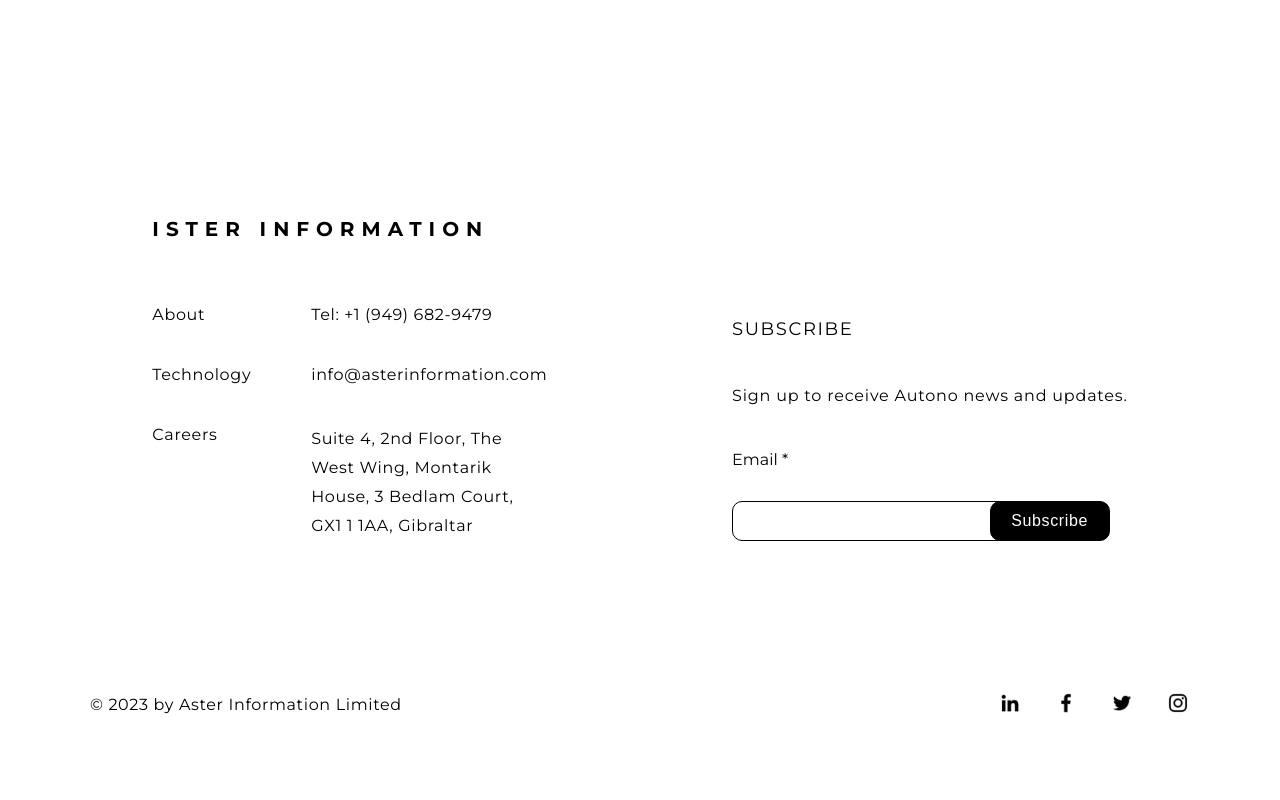
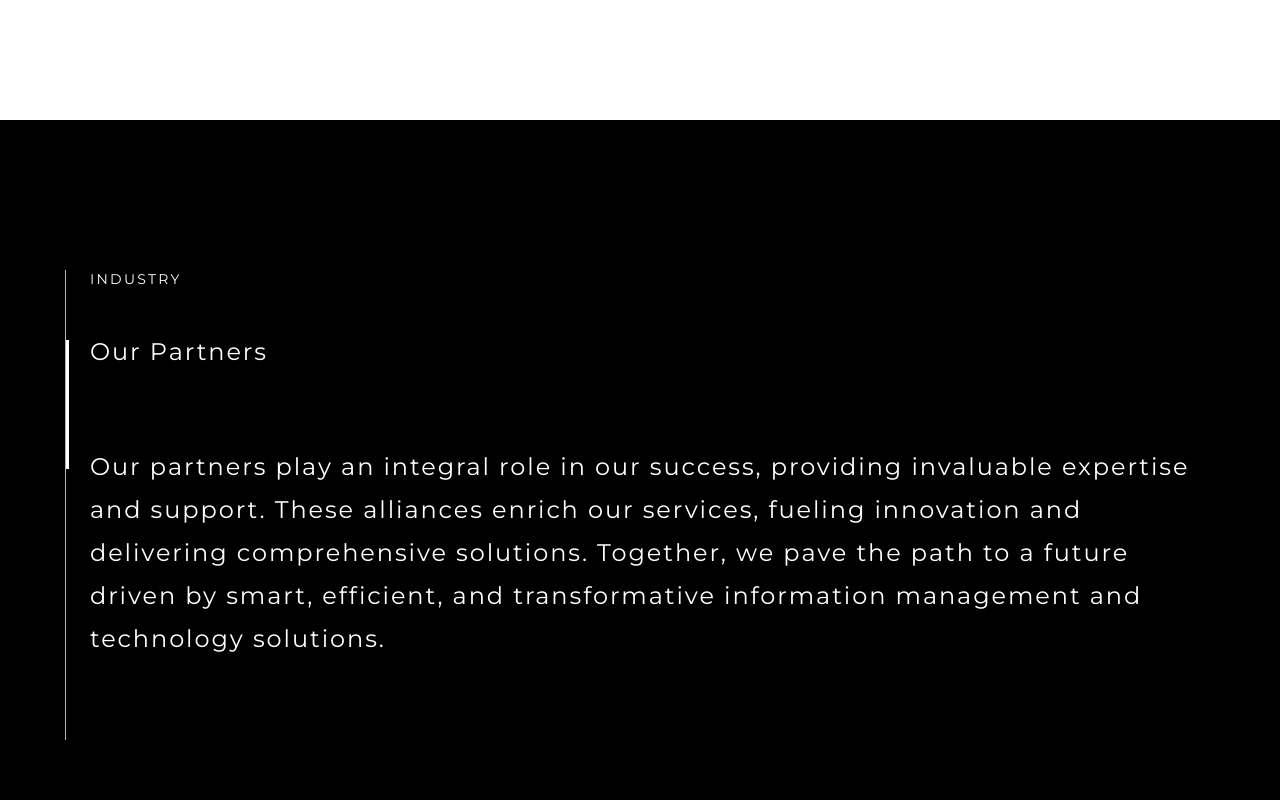
Before and after one commit to Moamal-2000/aster-information, a React (Vite) app: page / in a window 1280 px wide. Shown: the part 5720-6520 px from the top of the page. Before the commit the page ends 6485 px from the top, so only its background shows below. Built offline with nearby package versions, Linux system fonts and the light colour scheme; grey boxes are pictures that could not be loaded.

Commit message:
feat: initiate IndustryContent

```diff
--- /dev/null
+++ b/src/Components/Home/IndustrySection/IndustryContent/IndustryContent.jsx
@@ -0,0 +1,19 @@
+import s from "./IndustryContent.module.scss";
+
+const IndustryContent = () => {
+  return (
+    <div className={s.content}>
+      <h2 className={s.title}>INDUSTRY</h2>
+      <p className={s.subTitle}>Our Partners</p>
+
+      <p className={s.description}>
+        Our partners play an integral role in our success, providing invaluable
+        expertise and support. These alliances enrich our services, fueling
+        innovation and delivering comprehensive solutions. Together, we pave the
+        path to a future driven by smart, efficient, and transformative
+        information management and technology solutions.
+      </p>
+    </div>
+  );
+};
+export default IndustryContent;
--- /dev/null
+++ b/src/Components/Home/IndustrySection/IndustryContent/IndustryContent.module.scss
@@ -0,0 +1,27 @@
+@import "src/Styles/mixins.scss";
+
+.content {
+
+}
+
+.content .title {
+  text-transform: uppercase;
+  margin-bottom: 42px;
+  letter-spacing: .16em;
+  font-size: .875rem;
+  font-weight: 400;
+}
+
+.content .subTitle {
+  margin-bottom: 71px;
+  letter-spacing: .08em;
+  font-size: 1.5rem;
+  line-height: 1.8em;
+}
+
+.content .description {
+  margin-bottom: 71px;
+  letter-spacing: .08em;
+  font-size: 1.5rem;
+  line-height: 1.8em;
+}
--- a/src/Components/Home/IndustrySection/IndustrySection.jsx
+++ b/src/Components/Home/IndustrySection/IndustrySection.jsx
@@ -1,13 +1,17 @@
-
-import s from './IndustrySection.module.scss'
+import AnimatedLine from "../../Shared/MiniComponents/AnimatedLine/AnimatedLine";
+import IndustryContent from "./IndustryContent/IndustryContent";
+import s from "./IndustrySection.module.scss";
 
 const IndustrySection = () => {
   return (
-    <div className={s.IndustrySection}>
-      <div className="container">
-
+    <section className={s.industrySection}>
+      <div className="container" data-container>
+        <div className={s.animatedLine}>
+          <AnimatedLine lineHeight="470px" yAxis="150px" animateTo="70px" />
+        </div>
+        <IndustryContent />
       </div>
-    </div>
-  )
-}
-export default IndustrySection
+    </section>
+  );
+};
+export default IndustrySection;
--- a/src/Components/Home/IndustrySection/IndustrySection.module.scss
+++ b/src/Components/Home/IndustrySection/IndustrySection.module.scss
@@ -1,6 +1,34 @@
 @import "src/Styles/mixins.scss";
 
 .industrySection {
-  padding: 150px 0;
+  padding: 150px 0 82px;
   background-color: var(--black);
+  color: var(--white);
 }
+
+.industrySection [data-container] {
+  position: relative;
+}
+
+.animatedLine {
+  position: absolute;
+  left: -30px;
+}
+
+@media (max-width: 1600px) {
+  .animatedLine {
+    left: -57px;
+  }
+}
+
+@media (max-width: 1300px) and (min-width: 1200px) {
+  .animatedLine {
+    left: -25px;
+  }
+}
+
+@include small {
+  .animatedLine {
+    left: 0;
+  }
+}
```
